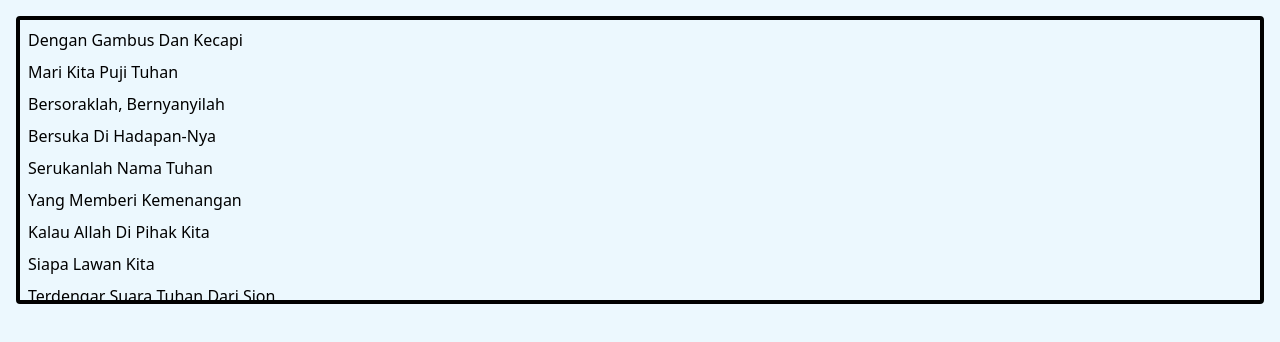
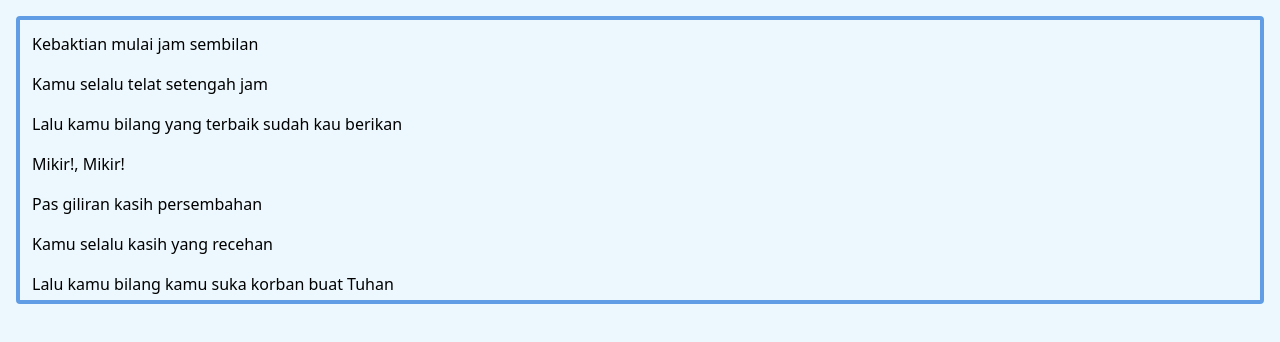
Before and after one commit to aspectxlol/LyricSync, a Next.js app: page /dashboard in a window 1280 px wide. Shown: the top 342 px of the page. Built offline with nearby package versions, Linux system fonts and the light colour scheme; no server answers.

Commit message:
v1 prototype

```diff
--- /dev/null
+++ b/src/components/LyricSelector.tsx
@@ -0,0 +1,53 @@
+import { schedule } from "@LyricSync/testData"
+import { ClientEvents, ServerEvents } from "@LyricSync/types"
+import React from "react"
+import { Socket } from "socket.io-client"
+
+interface LyricSelectorProps {
+  Socket: Socket<ClientEvents>
+  currentSong: string
+}
+
+class LyricSelector extends React.Component<LyricSelectorProps> {
+  Socket: Socket<ServerEvents, ClientEvents>
+  currentSong: string
+
+  constructor(props: LyricSelector) {
+    super(props)
+    this.currentSong = props.currentSong
+    this.Socket = props.Socket
+  }
+
+
+  handleClick(i: number) {
+    this.Socket?.emit('sendLyric', this.currentSong, i)
+  }
+
+  render(): React.ReactNode {
+    return (
+      <>
+        <div className='border-solid rounded flex flex-col border-accent border-4 p-1 m-4 max-h-72 overflow-auto'>
+          {
+            schedule.find(v => v.id === this.currentSong)?.lyrics.map((v, i) => {
+              if (v.length <= 0) return;
+              return (
+                <button
+                  onClick={() => { this.handleClick(i) }}
+                  key={`lyrics-${i}`}
+                  id={"button-" + i}
+                  className={
+                    `focus:outline-none text-left m-1 focus:bg-primary p-1 border-sold rounded border-accent`}
+                >
+                  {v}
+                </button>
+              )
+            }
+            )
+          }
+        </div>
+      </>
+    )
+  }
+}
+
+export default LyricSelector
--- a/src/pages/dashboard.tsx
+++ b/src/pages/dashboard.tsx
@@ -1,11 +1,12 @@
+import LyricSelector from "@LyricSync/components/LyricSelector"
 import { schedule } from "@LyricSync/testData"
-import { ClientEvents } from "@LyricSync/types"
+import { ClientEvents, ServerEvents } from "@LyricSync/types"
 import { useState, useEffect } from "react"
 import { Socket, io } from "socket.io-client"
 
 export default function Dashboard() {
-  const [Socket, setSocket] = useState<Socket<ClientEvents> | null>()
-  const [currentSong, setCurrentSong] = useState('item1')
+  const [Socket, setSocket] = useState<Socket<ServerEvents, ClientEvents> | null>()
+  const [currentSong, setCurrentSong] = useState('item5')
 
   useEffect(() => {
     SocketInitializer()
@@ -23,30 +24,14 @@ export default function Dashboard() {
     })
   }
 
-  function handleClick(i: number) {
-    Socket?.emit('sendLyric', currentSong, i)
-  }
 
   return (
     <>
-      <div className='border-solid rounded flex flex-col border-black border-4 p-1 m-4 max-h-72 overflow-auto'>
-        {
-          schedule.find(v => v.id === currentSong)?.lyrics.map((v, i) => {
-            if (v.length <= 0) return;
-            return (
-              <button
-                onClick={() => { handleClick(i) }}
-                key={`lyrics-${i}`}
-                id={"button-" + i}
-                className={
-                  `hover:bg-gray-400 focus:outline-none text-left m-1 `}
-              >
-                {v}
-              </button>
-            )
-          }
-          )
-        }
+      <div>
+        <LyricSelector
+          Socket={Socket!}
+          currentSong={currentSong}
+        />
       </div>
     </>
   )
--- a/src/pages/preview-wl.tsx
+++ b/src/pages/preview-wl.tsx
@@ -1,10 +1,10 @@
 import { schedule } from "@LyricSync/testData"
-import { ClientEvents } from "@LyricSync/types"
+import { ClientEvents, ServerEvents } from "@LyricSync/types"
 import { useState, useEffect } from "react"
 import { Socket, io } from "socket.io-client"
 
 export default function Preview() {
-  const [Socket, setSocket] = useState<Socket<ClientEvents> | null>()
+  const [Socket, setSocket] = useState<Socket<ServerEvents, ClientEvents> | null>()
   const [currentSong, setCurrentSong] = useState('')
   const [currentLyric, setCurrentLyric] = useState(0)
 
--- a/src/pages/preview.tsx
+++ b/src/pages/preview.tsx
@@ -1,10 +1,10 @@
 import { schedule } from "@LyricSync/testData"
-import { ClientEvents } from "@LyricSync/types"
+import { ClientEvents, ServerEvents } from "@LyricSync/types"
 import { useState, useEffect } from "react"
 import { Socket, io } from "socket.io-client"
 
 export default function Preview() {
-  const [Socket, setSocket] = useState<Socket<ClientEvents> | null>()
+  const [Socket, setSocket] = useState<Socket<ServerEvents, ClientEvents> | null>()
   const [currentSong, setCurrentSong] = useState('')
   const [currentLyric, setCurrentLyric] = useState(0)
 
@@ -31,7 +31,7 @@ export default function Preview() {
 
   return (
     <div className="flex text-center items-center justify-center min-h-full">
-      <h1 className="text-center m-auto font-bold text-wrap lg:text-9xl">
+      <h1 className="text-center m-auto font-bold text-wrap text-5xl">
         {schedule.find(v => v.id === currentSong)?.lyrics[currentLyric]}
       </h1>
     </div>
--- a/src/testData.ts
+++ b/src/testData.ts
@@ -1,4 +1,6 @@
-export const schedule = [
+import { Song } from "./types";
+
+export const schedule: Song[] = [
     {
       id: 'item1',
       title: 'Dengan Gambus dan Kecapi',
```
Also changed, not shown: src/types.d.ts (+9 -1 lines).
